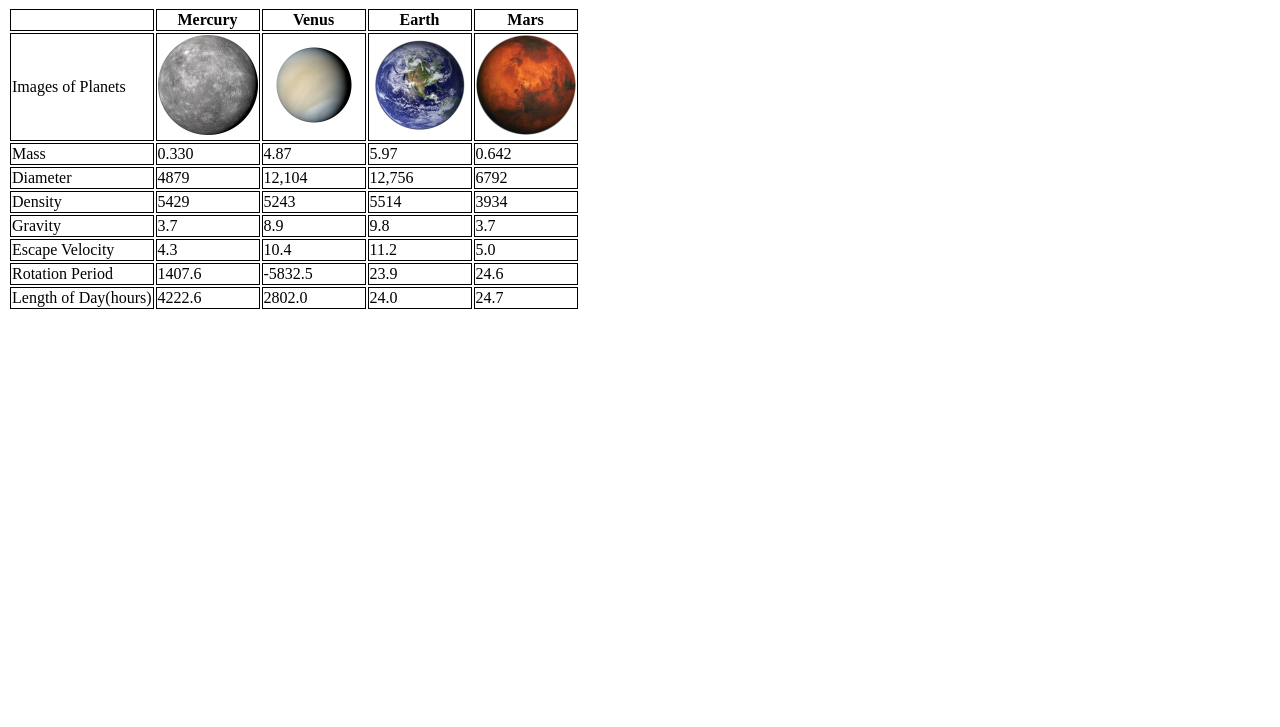
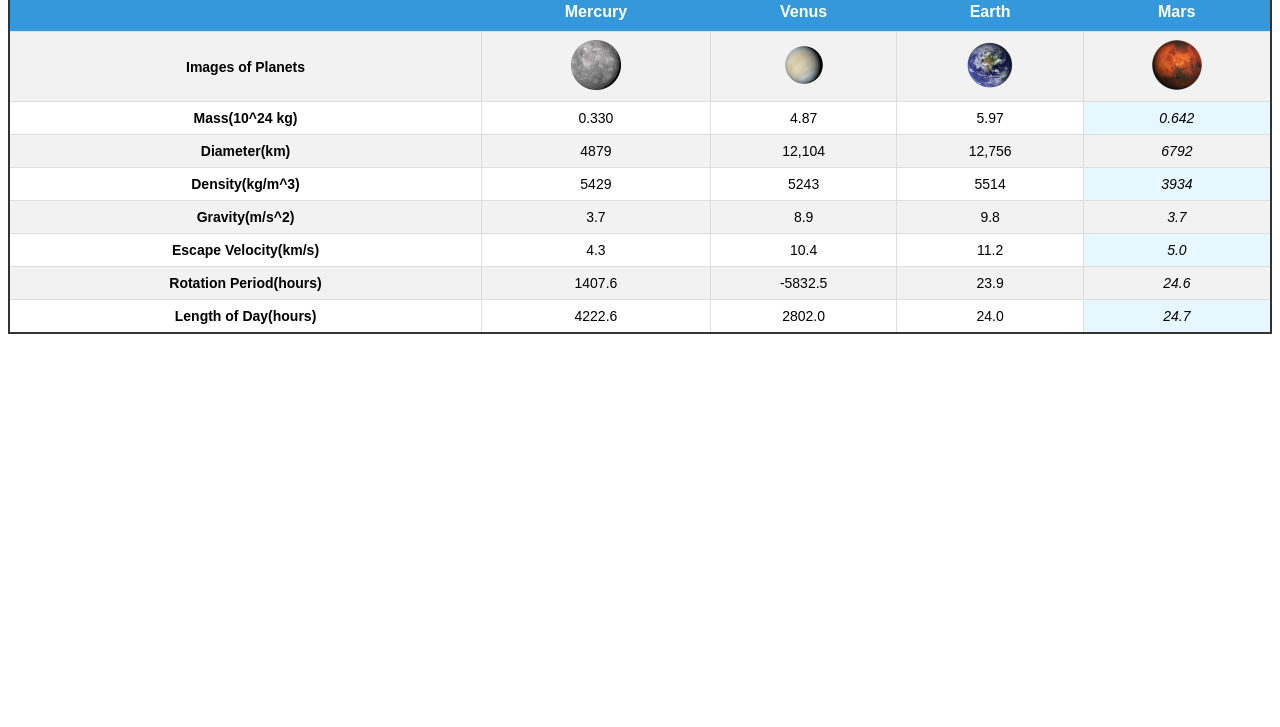
Before and after one commit to rmuser04/lab6, a plain HTML site: page index.html in a window 1280 px wide. Shown: the part 73-800 px from the top of the page. Drawn offline with Linux system fonts and the light colour scheme; files that its build step writes are made by us from their sources.

Commit message:
changed css and html
I added html code and added css declarations

```diff
--- /dev/null
+++ b/css/style.css
@@ -0,0 +1,72 @@
+/* General Styling for Table */
+#planets {
+  width: 100%;
+  border-collapse: collapse;
+  margin-top: 20px;
+}
+
+.planet-table {
+  border: 1px solid #ddd;
+}
+
+.table-header {
+  background-color: #3498db;
+  color: white;
+  padding: 10px;
+  font-family: 'Arial', sans-serif;
+  font-size: 16px;
+}
+
+.table-cell {
+  padding: 8px;
+  text-align: center;
+  font-family: 'Arial', sans-serif;
+  font-size: 14px;
+  border: 1px solid #ddd;
+}
+
+/* Alternate Row Coloring */
+#planets tr:nth-child(even) {
+  background-color: #f9f9f9;
+}
+
+/* Hover Effect for Rows */
+#planets tr:hover {
+  background-color: #f1f1f1;
+}
+
+/* Image Styling */
+#planets img {
+  width: 50px;
+  height: auto;
+}
+
+/* Header Styling for h1 */
+.main-title {
+  text-align: center;
+  color: #2c3e50;
+  font-family: 'Arial', sans-serif;
+  margin-bottom: 20px;
+  font-size: 24px;
+}
+
+/* First Column Bold */
+#planets td:first-child, #planets th:first-child {
+  font-weight: bold;
+}
+
+/* Adding a Border to the Entire Table */
+#planets {
+  border: 2px solid #333;
+}
+
+/* Styling Table Cells in Even Rows */
+#planets tr:nth-child(even) td {
+  background-color: #f2f2f2;
+}
+
+/* Styling for Last Column */
+#planets td:last-child {
+  background-color: #e6f7ff;
+  font-style: italic;
+}
--- a/index.html
+++ b/index.html
@@ -2,74 +2,75 @@
 <html lang="en">
 <head>
   <meta charset="utf-8">
-  <title>Your Title Here</title>
+  <title>Planetary Fact Sheet</title>
   <link rel="stylesheet" href="css/style.css">
 </head>
 <body>
-  <h1>Planetary Fact Sheet</h1>
-  <table id="planets">
+  <h1 class="main-title">Planetary Fact Sheet</h1>
+  <table id="planets" class="planet-table">
     <tr>
-      <th></th>
-      <th>Mercury</th>
-      <th>Venus</th>
-      <th>Earth</th>
-      <th>Mars</th>
+      <th class="table-header"></th>
+      <th class="table-header">Mercury</th>
+      <th class="table-header">Venus</th>
+      <th class="table-header">Earth</th>
+      <th class="table-header">Mars</th>
     </tr>
     <tr>
-      <td>Images of Planets</td>
-      <td><img src="images/planet_1.png" alt="?"></td>
-      <td><img src="images/planet_2.png" alt="?"></td>
-      <td><img src="images/planet_3.png" alt="?"></td>
-      <td><img src="images/planet_4.png" alt="?"></td>
+      <td class="table-cell">Images of Planets</td>
+      <td class="table-cell"><img src="images/planet_1.png" alt="?"></td>
+      <td class="table-cell"><img src="images/planet_2.png" alt="?"></td>
+      <td class="table-cell"><img src="images/planet_3.png" alt="?"></td>
+      <td class="table-cell"><img src="images/planet_4.png" alt="?"></td>
     </tr>
     <tr>
-      <td>Mass</td>
-      <td>0.330</td>
-      <td>4.87</td>
-      <td>5.97</td>
-      <td>0.642</td>
+      <td class="table-cell">Mass(10^24 kg)</td>
+      <td class="table-cell">0.330</td>
+      <td class="table-cell">4.87</td>
+      <td class="table-cell">5.97</td>
+      <td class="table-cell">0.642</td>
     </tr>
     <tr>
-      <td>Diameter</td>
-      <td>4879</td>
-      <td>12,104</td>
-      <td>12,756</td>
-      <td>6792</td>
+      <td class="table-cell">Diameter(km)</td>
+      <td class="table-cell">4879</td>
+      <td class="table-cell">12,104</td>
+      <td class="table-cell">12,756</td>
+      <td class="table-cell">6792</td>
     </tr>
     <tr>
-      <td>Density</td>
-      <td>5429</td>
-      <td>5243</td>
-      <td>5514</td>
-      <td>3934</td>
+      <td class="table-cell">Density(kg/m^3)</td>
+      <td class="table-cell">5429</td>
+      <td class="table-cell">5243</td>
+      <td class="table-cell">5514</td>
+      <td class="table-cell">3934</td>
     </tr>
     <tr>
-      <td>Gravity</td>
-      <td>3.7</td>
-      <td>8.9</td>
-      <td>9.8</td>
-      <td>3.7</td>
+      <td class="table-cell">Gravity(m/s^2)</td>
+      <td class="table-cell">3.7</td>
+      <td class="table-cell">8.9</td>
+      <td class="table-cell">9.8</td>
+      <td class="table-cell">3.7</td>
     </tr>
     <tr>
-      <td>Escape Velocity</td>
-      <td>4.3</td>
-      <td>10.4</td>
-      <td>11.2</td>
-      <td>5.0</td>
+      <td class="table-cell">Escape Velocity(km/s)</td>
+      <td class="table-cell">4.3</td>
+      <td class="table-cell">10.4</td>
+      <td class="table-cell">11.2</td>
+      <td class="table-cell">5.0</td>
     </tr>
     <tr>
-      <td>Rotation Period</td>
-      <td>1407.6</td>
-      <td>-5832.5</td>
-      <td>23.9</td>
-      <td>24.6</td>
+      <td class="table-cell">Rotation Period(hours)</td>
+      <td class="table-cell">1407.6</td>
+      <td class="table-cell">-5832.5</td>
+      <td class="table-cell">23.9</td>
+      <td class="table-cell">24.6</td>
     </tr>
     <tr>
-      <td>Length of Day(hours)</td>
-      <td>4222.6</td>
-      <td>2802.0</td>
-      <td>24.0</td>
-      <td>24.7</td>
+      <td class="table-cell">Length of Day(hours)</td>
+      <td class="table-cell">4222.6</td>
+      <td class="table-cell">2802.0</td>
+      <td class="table-cell">24.0</td>
+      <td class="table-cell">24.7</td>
     </tr>
   </table>
 </body>
+</html>
--- a/style.css
+++ /dev/null
@@ -1,3 +0,0 @@
-td, th {
-	border: 1px solid;
-  }
```
